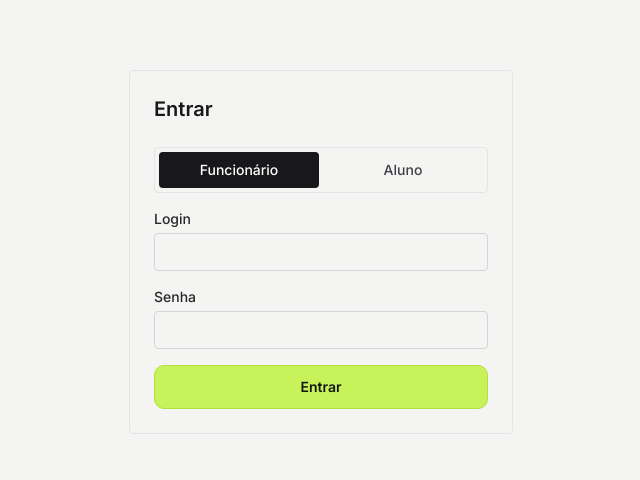
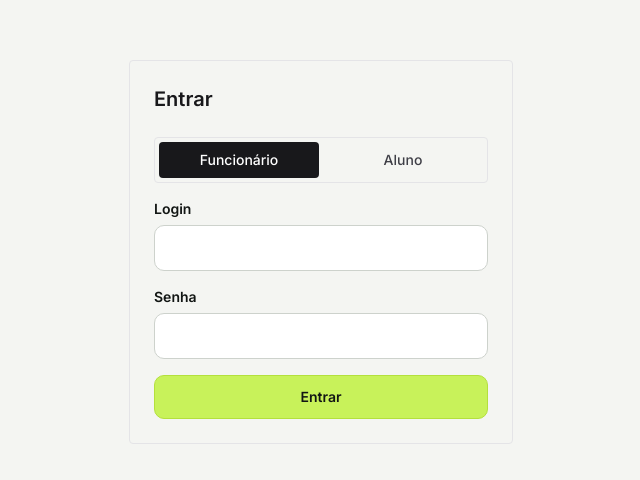
Before and after one commit to pedroszdev/A3-SistemaCadastroAcademia, a Next.js app in the folder apps/web/: page /login in a window 1280 px wide. Shown: the part 148-628 px from the top of the page, without its empty margins (319-959 px from the left). Built offline with nearby package versions, Linux system fonts and the light colour scheme.

Commit message:
feat(web): campos com texto de ajuda, marca de obrigatório e ícone
Input, Select e o novo AreaTexto dividem a moldura do campo. O asterisco do obrigatório
vem do CSS, fora do nome acessível, e com erro o erro toma o lugar da ajuda.

```diff
--- /dev/null
+++ b/apps/web/src/components/ui/area-texto.tsx
@@ -0,0 +1,49 @@
+import type { TextareaHTMLAttributes } from "react";
+import { useId } from "react";
+import {
+  bordaDoCampo,
+  CLASSES_CAMPO,
+  idsDaDescricao,
+  MolduraDoCampo,
+  type PropsDeCampo,
+} from "./campo";
+
+type AreaTextoProps = TextareaHTMLAttributes<HTMLTextAreaElement> & Omit<PropsDeCampo, "icone">;
+
+export function AreaTexto({
+  rotulo,
+  erro,
+  ajuda,
+  obrigatorio,
+  rotuloOculto,
+  id,
+  rows = 3,
+  className = "",
+  ...props
+}: AreaTextoProps) {
+  const idGerado = useId();
+  const idCampo = id ?? idGerado;
+  const { idErro, idAjuda, descritoPor } = idsDaDescricao(idCampo, erro, ajuda);
+
+  return (
+    <MolduraDoCampo
+      rotulo={rotulo}
+      rotuloOculto={rotuloOculto}
+      obrigatorio={obrigatorio}
+      idCampo={idCampo}
+      idErro={idErro}
+      idAjuda={idAjuda}
+      erro={erro}
+      ajuda={ajuda}
+    >
+      <textarea
+        id={idCampo}
+        rows={rows}
+        aria-invalid={erro ? "true" : undefined}
+        aria-describedby={descritoPor}
+        className={`${CLASSES_CAMPO} ${bordaDoCampo(erro)} resize-y px-3.5 py-3 ${className}`}
+        {...props}
+      />
+    </MolduraDoCampo>
+  );
+}
--- /dev/null
+++ b/apps/web/src/components/ui/campo.tsx
@@ -0,0 +1,89 @@
+import type { ReactNode } from "react";
+import { Icone, type NomeIcone } from "./icone";
+
+// Peças comuns de Input, Select e AreaTexto: rótulo, ícone à esquerda, ajuda e erro.
+
+export type PropsDeCampo = {
+  rotulo: string;
+  erro?: string;
+  // Texto de apoio abaixo do campo. Com erro, o erro toma o lugar dele.
+  ajuda?: string;
+  // Marca o rótulo com "*". O asterisco vem do CSS, fora do nome acessível do campo.
+  obrigatorio?: boolean;
+  // Rótulo só para leitor de tela (ex.: busca da barra de filtros).
+  rotuloOculto?: boolean;
+  icone?: NomeIcone;
+};
+
+export const CLASSES_CAMPO =
+  "w-full rounded-[10px] border bg-white text-[15px] text-tinta placeholder:text-suave/80 disabled:cursor-not-allowed disabled:bg-fundo-2 disabled:text-suave";
+
+export function bordaDoCampo(erro?: string): string {
+  return erro ? "border-red-600" : "border-borda-campo";
+}
+
+export function idsDaDescricao(idCampo: string, erro?: string, ajuda?: string) {
+  const idErro = `${idCampo}-erro`;
+  const idAjuda = `${idCampo}-ajuda`;
+  return {
+    idErro,
+    idAjuda,
+    descritoPor: erro ? idErro : ajuda ? idAjuda : undefined,
+  };
+}
+
+type MolduraProps = Omit<PropsDeCampo, "erro" | "ajuda"> & {
+  idCampo: string;
+  idErro: string;
+  idAjuda: string;
+  erro?: string;
+  ajuda?: string;
+  children: ReactNode;
+};
+
+export function MolduraDoCampo({
+  rotulo,
+  rotuloOculto,
+  obrigatorio,
+  icone,
+  idCampo,
+  idErro,
+  idAjuda,
+  erro,
+  ajuda,
+  children,
+}: MolduraProps) {
+  return (
+    <div className="flex min-w-0 flex-col gap-1.5">
+      <label
+        htmlFor={idCampo}
+        className={
+          rotuloOculto
+            ? "sr-only"
+            : `text-sm font-semibold text-tinta ${obrigatorio ? "after:text-alerta after:content-['_*']" : ""}`
+        }
+      >
+        {rotulo}
+      </label>
+      <div className="relative">
+        {icone && (
+          <span className="pointer-events-none absolute top-[13px] left-[13px] flex text-suave">
+            <Icone nome={icone} />
+          </span>
+        )}
+        {children}
+      </div>
+      {erro ? (
+        <p id={idErro} className="text-[13px] text-red-600">
+          {erro}
+        </p>
+      ) : (
+        ajuda && (
+          <p id={idAjuda} className="text-[13px] text-suave">
+            {ajuda}
+          </p>
+        )
+      )}
+    </div>
+  );
+}
--- a/apps/web/src/components/ui/input.tsx
+++ b/apps/web/src/components/ui/input.tsx
@@ -1,33 +1,49 @@
 import type { InputHTMLAttributes } from "react";
 import { useId } from "react";
+import {
+  bordaDoCampo,
+  CLASSES_CAMPO,
+  idsDaDescricao,
+  MolduraDoCampo,
+  type PropsDeCampo,
+} from "./campo";
 
-type InputProps = InputHTMLAttributes<HTMLInputElement> & {
-  rotulo: string;
-  erro?: string;
-};
+type InputProps = InputHTMLAttributes<HTMLInputElement> & PropsDeCampo;
 
-export function Input({ rotulo, erro, id, className = "", ...props }: InputProps) {
+export function Input({
+  rotulo,
+  erro,
+  ajuda,
+  obrigatorio,
+  rotuloOculto,
+  icone,
+  id,
+  className = "",
+  ...props
+}: InputProps) {
   const idGerado = useId();
   const idCampo = id ?? idGerado;
-  const idErro = `${idCampo}-erro`;
+  const { idErro, idAjuda, descritoPor } = idsDaDescricao(idCampo, erro, ajuda);
 
   return (
-    <div className="flex flex-col gap-1">
-      <label htmlFor={idCampo} className="text-sm font-medium text-zinc-800">
-        {rotulo}
-      </label>
+    <MolduraDoCampo
+      rotulo={rotulo}
+      rotuloOculto={rotuloOculto}
+      obrigatorio={obrigatorio}
+      icone={icone}
+      idCampo={idCampo}
+      idErro={idErro}
+      idAjuda={idAjuda}
+      erro={erro}
+      ajuda={ajuda}
+    >
       <input
         id={idCampo}
         aria-invalid={erro ? "true" : undefined}
-        aria-describedby={erro ? idErro : undefined}
-        className={`rounded border border-zinc-300 px-3 py-2 text-sm ${className}`}
+        aria-describedby={descritoPor}
+        className={`${CLASSES_CAMPO} ${bordaDoCampo(erro)} h-[46px] pr-3.5 ${icone ? "pl-10" : "pl-3.5"} ${className}`}
         {...props}
       />
-      {erro && (
-        <p id={idErro} className="text-sm text-red-600">
-          {erro}
-        </p>
-      )}
-    </div>
+    </MolduraDoCampo>
   );
 }
--- a/apps/web/src/components/ui/select.tsx
+++ b/apps/web/src/components/ui/select.tsx
@@ -1,36 +1,51 @@
 import type { SelectHTMLAttributes } from "react";
 import { useId } from "react";
+import {
+  bordaDoCampo,
+  CLASSES_CAMPO,
+  idsDaDescricao,
+  MolduraDoCampo,
+  type PropsDeCampo,
+} from "./campo";
 
-type SelectProps = SelectHTMLAttributes<HTMLSelectElement> & {
-  rotulo: string;
-  opcoes: { valor: string; rotulo: string }[];
-  placeholder?: string;
-  erro?: string;
-};
+type SelectProps = SelectHTMLAttributes<HTMLSelectElement> &
+  Omit<PropsDeCampo, "icone"> & {
+    opcoes: { valor: string; rotulo: string }[];
+    placeholder?: string;
+  };
 
 export function Select({
   rotulo,
   opcoes,
   placeholder,
   erro,
+  ajuda,
+  obrigatorio,
+  rotuloOculto,
   id,
   className = "",
   ...props
 }: SelectProps) {
   const idGerado = useId();
   const idCampo = id ?? idGerado;
-  const idErro = `${idCampo}-erro`;
+  const { idErro, idAjuda, descritoPor } = idsDaDescricao(idCampo, erro, ajuda);
 
   return (
-    <div className="flex flex-col gap-1">
-      <label htmlFor={idCampo} className="text-sm font-medium text-zinc-800">
-        {rotulo}
-      </label>
+    <MolduraDoCampo
+      rotulo={rotulo}
+      rotuloOculto={rotuloOculto}
+      obrigatorio={obrigatorio}
+      idCampo={idCampo}
+      idErro={idErro}
+      idAjuda={idAjuda}
+      erro={erro}
+      ajuda={ajuda}
+    >
       <select
         id={idCampo}
         aria-invalid={erro ? "true" : undefined}
-        aria-describedby={erro ? idErro : undefined}
-        className={`rounded border border-zinc-300 px-3 py-2 text-sm ${className}`}
+        aria-describedby={descritoPor}
+        className={`${CLASSES_CAMPO} ${bordaDoCampo(erro)} h-[46px] px-3 ${className}`}
         {...props}
       >
         {placeholder && <option value="">{placeholder}</option>}
@@ -40,11 +55,6 @@ export function Select({
           </option>
         ))}
       </select>
-      {erro && (
-        <p id={idErro} className="text-sm text-red-600">
-          {erro}
-        </p>
-      )}
-    </div>
+    </MolduraDoCampo>
   );
 }
```
Also changed, not shown: 1 other file (tests, documents, lock files or other folders).
